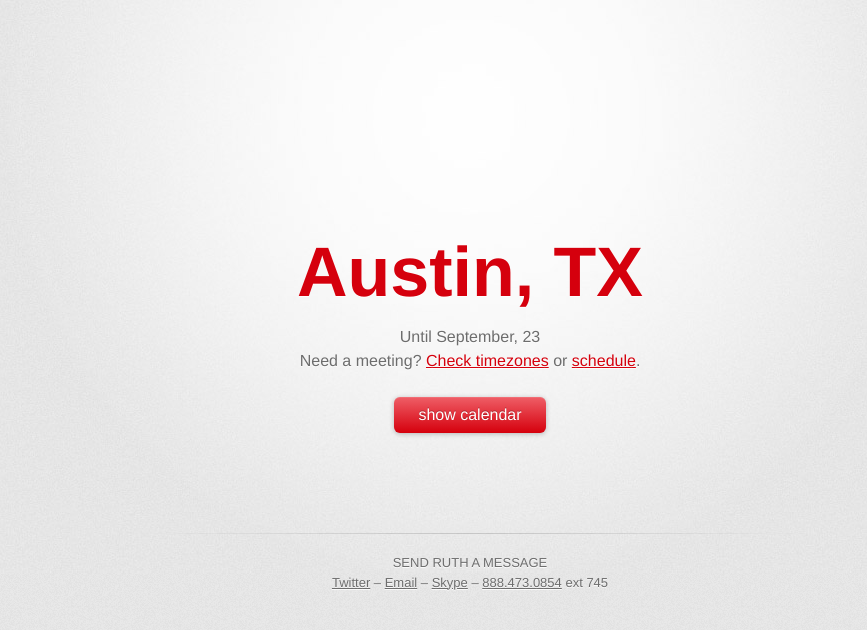
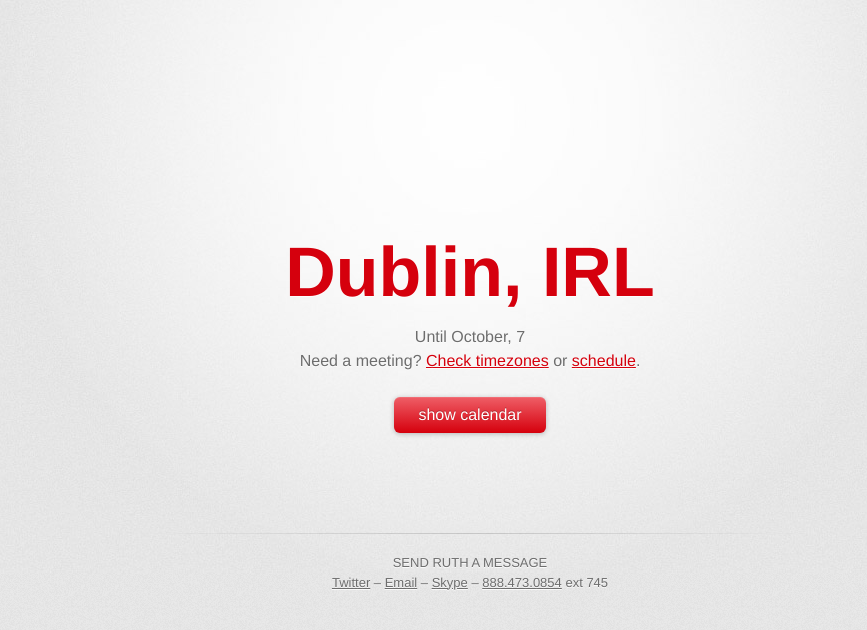
Before and after one commit to Schnitzel/whereIsRuthie, a plain HTML site: page index.html in a window 1280 px wide. Shown: the whole page, without its empty margins (170-1037 px from the left). Drawn offline with nearby package versions, Linux system fonts and the light colour scheme; a web font is replaced by a local one.

Commit message:
Update index.html

```diff
--- a/index.html
+++ b/index.html
@@ -29,8 +29,8 @@
     <div id="container">
       <div class="inner">
         <section id="main_content">
-          <h1 class="no">Austin, TX</h1>
-         <p>Until September, 23</p><p>Need a meeting? <a target="_blank" href="http://www.timeanddate.com/worldclock/meeting.html?p1=224">Check timezones</a> or <a href="http://doodle.com/rfuller" target="_blank">schedule</a>.</p>
+          <h1 class="no">Dublin, IRL</h1>
+         <p>Until October, 7</p><p>Need a meeting? <a target="_blank" href="http://www.timeanddate.com/worldclock/meeting.html?p1=224">Check timezones</a> or <a href="http://doodle.com/rfuller" target="_blank">schedule</a>.</p>
          <p>&nbsp;</p>
          <p> <a href="#" class="show_calendar">show calendar</a></p>
          <div class="calendar">
```
